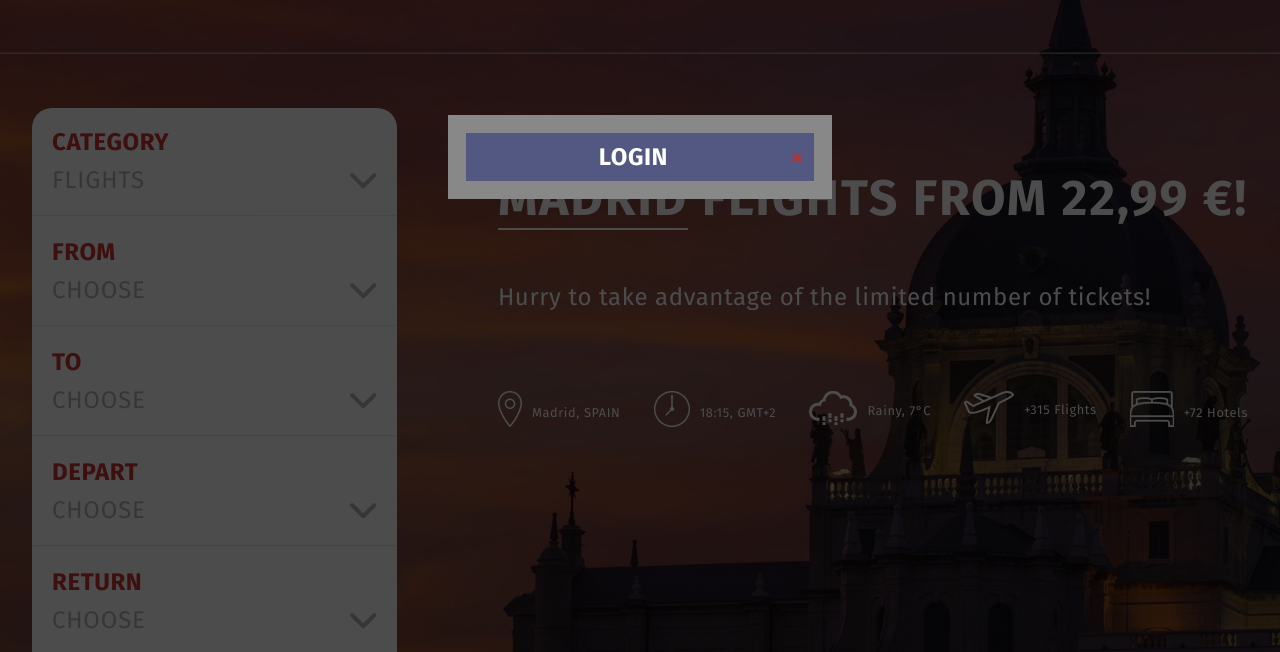
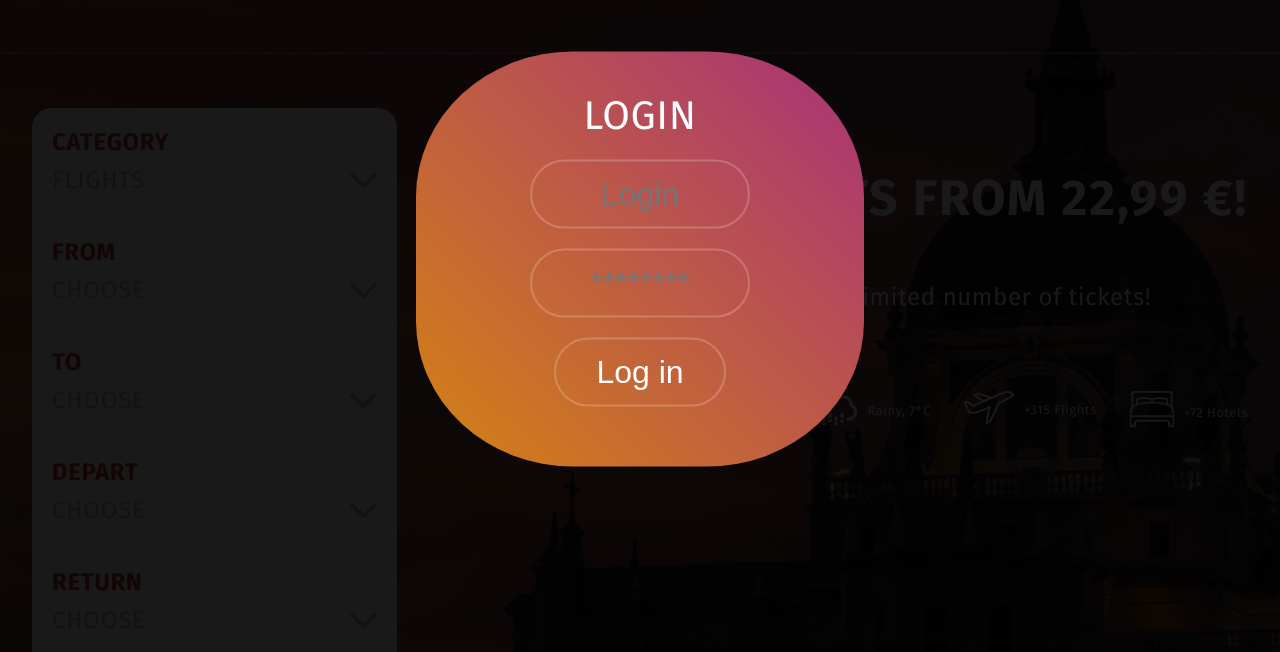
Before and after one commit to Necritto/get2_agency, a website built with webpack: page src/index.html in a window 1280 px wide. Both pictures are taken after a click on the button "LOGIN". Shown: the part 141-793 px from the top of the page. Built offline with nearby package versions, Linux system fonts and the light colour scheme.

Commit message:
Feature: login window implemented [ref:no-ref]

```diff
--- a/src/assets/js/common.js
+++ b/src/assets/js/common.js
@@ -1,3 +1,5 @@
+// Menu for phones
+
 const $btn = document.querySelector('#show');
 const $nav = document.querySelector('#nav');
 
@@ -11,6 +13,8 @@ document.addEventListener('scroll', function (e) {
   $nav.classList.remove('active');
 });
 
+// Additional navbar
+
 const more = $nav.querySelector('.more');
 const moreItem = $nav.querySelector('.moreItem');
 moreItem.classList.add('hide');
@@ -22,6 +26,8 @@ more.addEventListener('click', (e) => {
   moreItem.classList.toggle('show');
 });
 
+//  Login window
+
 const login = $nav.querySelector('.login');
 
 login.addEventListener('click', modal);
@@ -30,18 +36,20 @@ function modal() {
   const div = document.createElement('div');
   div.classList.add('modal');
   div.innerHTML = `
-    <div class="modal__content">
-      <span class="close">&times;</span>
-      <p>Login</p>
-    </div>
+    <form action="" class="form">
+      <h2>Login</h2>
+      <input type="text" placeholder="Login" required>
+      <input type="password" placeholder="********" required>
+      <input type="submit" value="Log in">
+    </form>
   `;
   login.parentElement.append(div);
 
-  const span = div.querySelector('.close');
-
-  span.addEventListener('click', () => {
-    div.style.display = 'none';
-    document.body.style.overflow = '';
+  document.addEventListener('click', (e) => {
+    if(e.target.nodeName === 'DIV') {
+      div.style.display = 'none';
+      document.body.style.overflow = '';
+    }
   });
 
   document.body.style.overflow = 'hidden';
--- a/src/assets/scss/modules/header.scss
+++ b/src/assets/scss/modules/header.scss
@@ -110,26 +110,67 @@
   z-index: 110;
   left: 0;
   top: 0;
-  @include size(100%);
+  @include size(100vw, 100vh);
   overflow: auto;
-  background-color: rgba(0, 0, 0, 0.7);
+  background-color: rgba(0, 0, 0, 0.9);
 }
 
-.modal__content {
-  background-color: #555e8aee;
-  margin: 20% auto;
-  padding: 10px;
-  border: 18px solid #888888;
-  width: 30%;
+.form {
+  width: 35vw;
+  padding: 40px;
+  position: absolute;
+  top: 50%;
+  left: 50%;
+  transform: translate(-50%, -50%);
+  background: linear-gradient(45deg, #D38312, #A83279);
   text-align: center;
-  @include font;
+  border-radius: 35%;
 }
 
-.close {
-  color: #b33333;
-  float: right;
-  font-style: 28px;
-  font-weight: $bold;
+.form h2 {
+  @include font;
+  color: #ffffff;
+  font-size: 40px;
+  font-weight: 400;
+}
+
+.form input[ type = "text"], .form input[type = "password"] {
+  border: 0;
+  background: none;
+  display: block;
+  margin: 20px auto;
+  text-align: center;
+  border: 2px solid #ffffff34;
+  padding: 14px 10px;
+  width: 60%;
+  outline: none;
+  color: #ffffff;
+  border-radius: 40px;
+  transition: 0.25s ease;
+}
+
+.form input[ type = "text"]:focus, .form input[type = "password"]:focus {
+  width: 80%;
+  background-color: #6899C4;
+}
+
+.form input[ type = "submit"] {
+  border: 0;
+  background: none;
+  display: block;
+  margin: 20px auto;
+  text-align: center;
+  border: 2px solid #ffffff34;
+  padding: 14px 40px;
+  outline: none;
+  color: #ffffff;
+  border-radius: 40px;
+  transition: 0.25s ease;
+  cursor: pointer;
+}
+
+.form input[ type = "submit"]:hover {
+  background-color: #9CC83C;
 }
 
 .line {
```
